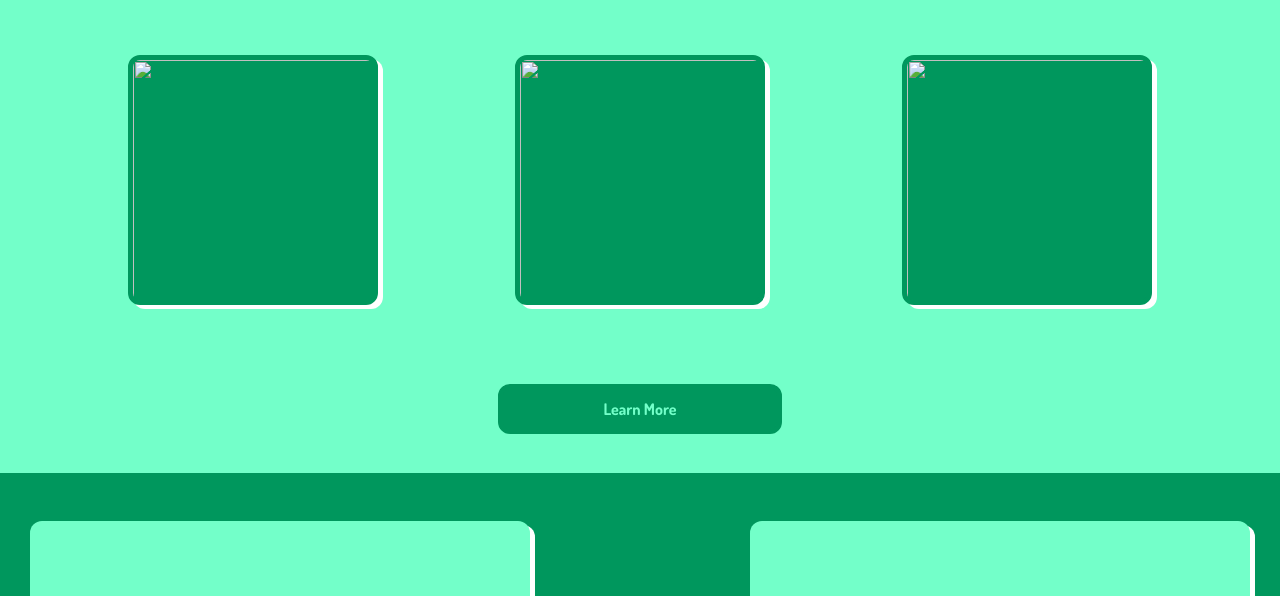
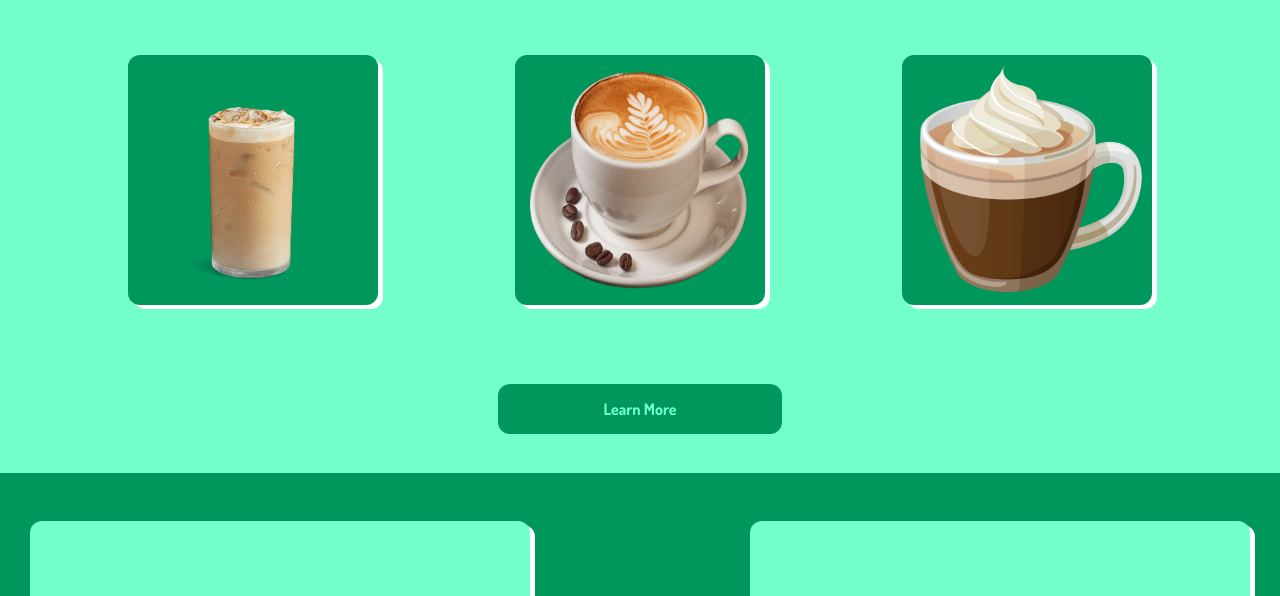
Before and after one commit to itsSuryanshu/Website_Template_One, a plain HTML site: page index.html in a window 1280 px wide. Shown: the part 631-1227 px from the top of the page. Drawn offline with Linux system fonts and the light colour scheme; the site is published under a folder, as on GitHub Pages, so addresses that start at the root find nothing.

Commit message:
fixed images bug

```diff
--- a/index.html
+++ b/index.html
@@ -38,7 +38,7 @@
         <h1 class="main_header">Welcome!</h1>
       </div>
       <div class="main_image_container">
-        <img src="/images/undraw_coffee_break_j-3-of.svg" class="main_image" />
+        <img src="images/undraw_coffee_break_j-3-of.svg" class="main_image" />
       </div>
     </div>
 
@@ -47,12 +47,12 @@
         <h2 class="slogan">Coffee that gives the comfort of home.</h2>
         <div class="product_container">
           <img
-            src="/images/Sweet-Iced-Coffee-Transparent-Image.png"
+            src="images/Sweet-Iced-Coffee-Transparent-Image.png"
             class="product_img"
           />
-          <img src="/images/Coffee-PNG-Free-Download.png" class="product_img" />
+          <img src="images/Coffee-PNG-Free-Download.png" class="product_img" />
           <img
-            src="/images/Coffee_with_Cream_PNG_Clipart_Picture.png"
+            src="images/Coffee_with_Cream_PNG_Clipart_Picture.png"
             class="product_img"
           />
         </div>
```
